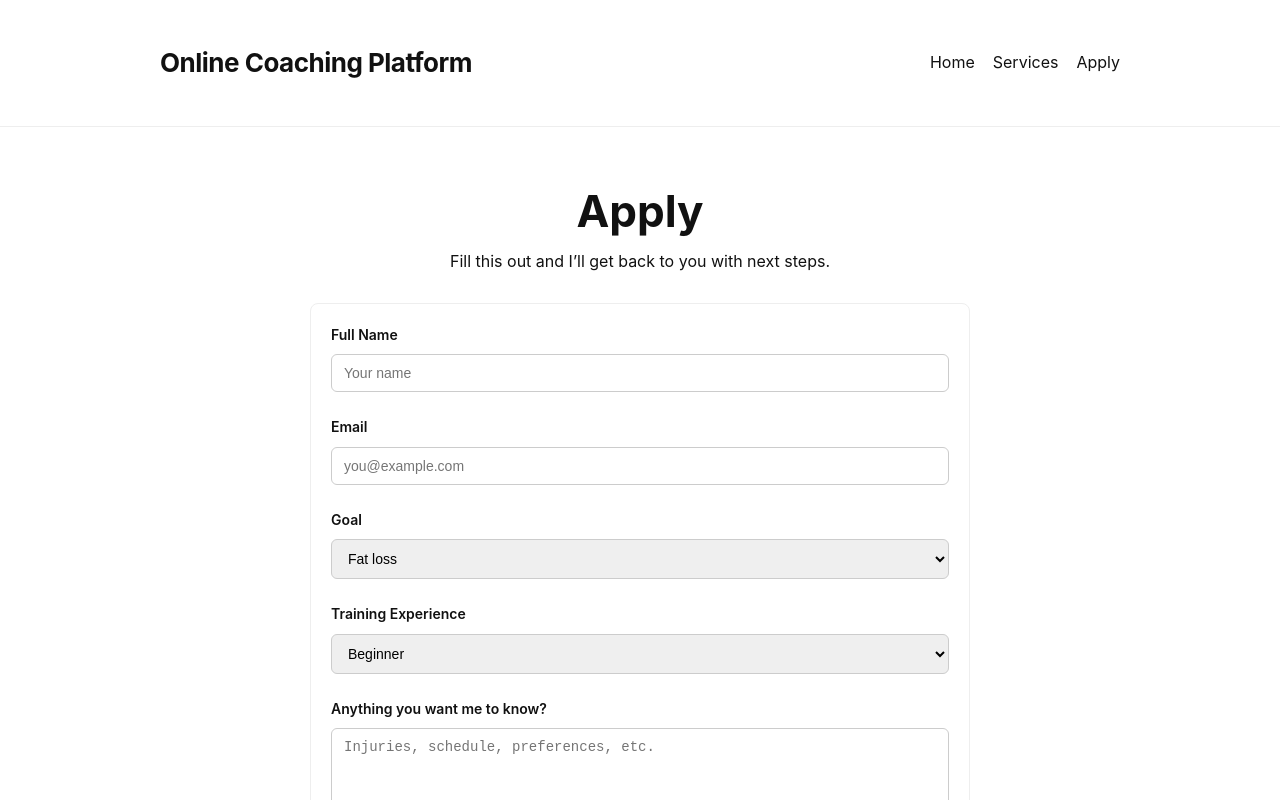
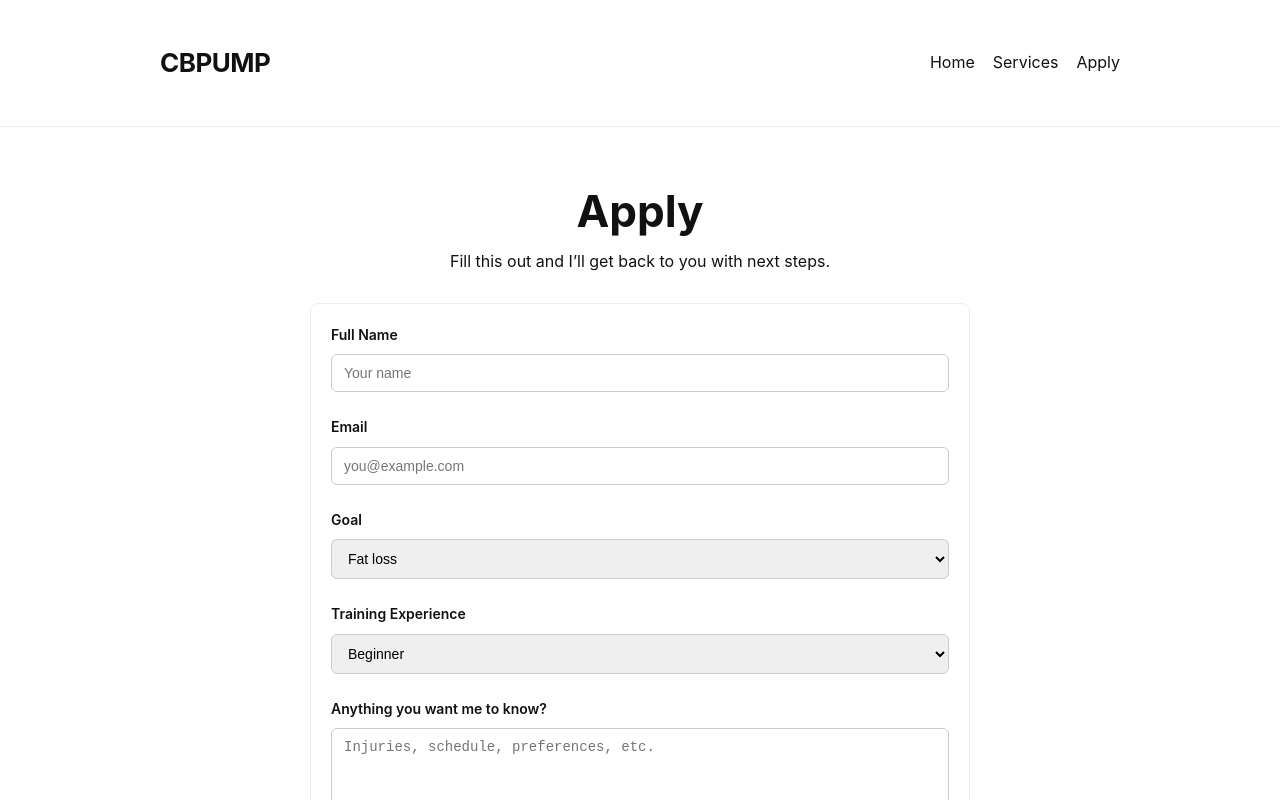
Before and after one commit to cbpumpcoaching/online-coaching-platform, a Next.js app: page /apply in a window 1280 px wide. Shown: the top 800 px of the page. Built offline with nearby package versions, Linux system fonts and the light colour scheme.

Commit message:
Update apply.js

```diff
--- a/pages/apply.js
+++ b/pages/apply.js
@@ -3,7 +3,7 @@ export default function Apply() {
     <div>
       <header style={styles.header}>
         <div style={styles.headerInner}>
-          <div style={styles.brand}>Online Coaching Platform</div>
+    <div style={styles.brand}>CBPUMP</div>
 
           <nav style={styles.nav}>
             <a href="/" style={styles.navLink}>Home</a>
```
